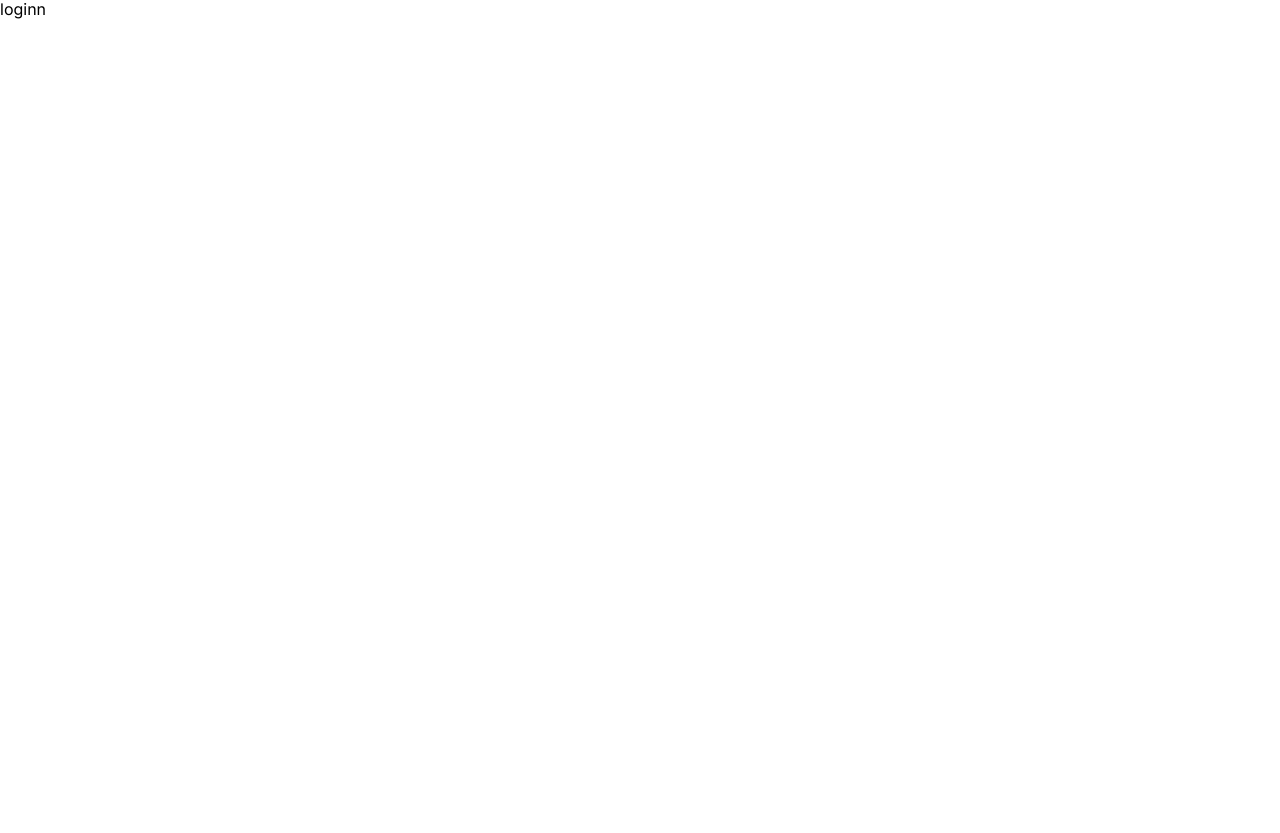
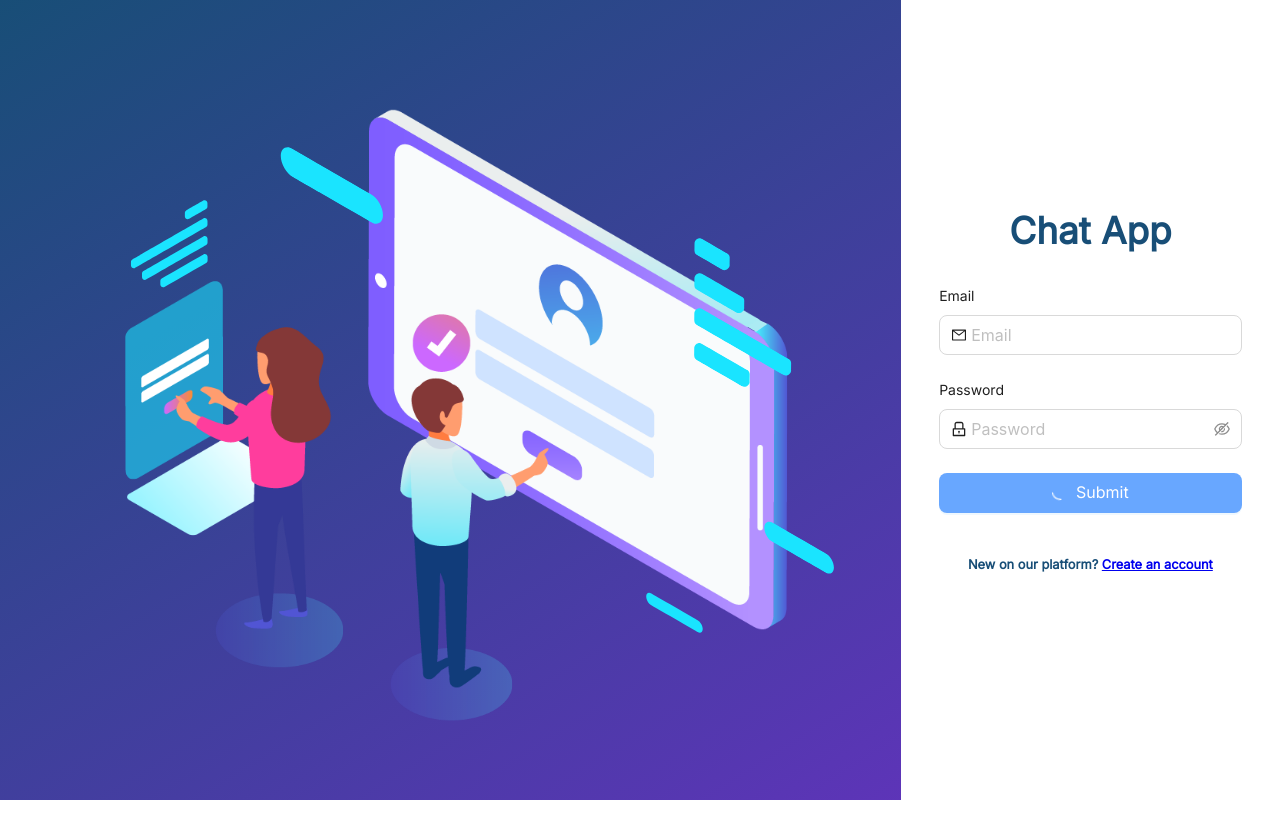
Before and after one commit to gamzenurtukel/chat-app, a React (Create React App) app: page /login in a window 1280 px wide. Before the commit the page ends 800 px from the top, so only its background shows below. Built offline with nearby package versions, Linux system fonts and the light colour scheme.

Commit message:
login form created in authentication

```diff
--- a/src/pages/Authentication/login/index.js
+++ b/src/pages/Authentication/login/index.js
@@ -1,7 +1,100 @@
-import { Fragment } from 'react';
+import './styles.scss';
+
+import { useState } from 'react';
+import { Button, Form, Input } from 'antd';
+import { AiOutlineMail } from 'react-icons/ai';
+import { LockOutlined } from '@ant-design/icons';
+import Lottie from 'lottie-react';
+import login1 from '../../../lottie/login.json';
+import { Link } from 'react-router-dom';
+import { login } from '../../../redux/slices/userSlice';
+import { auth, signInWithEmailAndPassword } from '../../../firebase';
+import { useDispatch } from 'react-redux';
 
 function Login() {
-  return <Fragment>loginn</Fragment>;
+  const [loading, setLoading] = useState([]);
+  const [formState, setFormState] = useState({ email: '', password: '' });
+
+  const dispatch = useDispatch();
+
+  const loginOnClick = () => {
+    setLoading(true);
+
+    signInWithEmailAndPassword(auth, formState.email, formState.password)
+      .then((userCredential) => {
+        dispatch(
+          login({
+            email: userCredential.user.email,
+            uid: userCredential.user.uid,
+          })
+        );
+      })
+      .catch((error) => {
+        console.log(error);
+        alert(error.message);
+      })
+      .finally(() => {
+        setLoading(false);
+      });
+  };
+
+  return (
+    <div className="login-container">
+      <div className="login-lottie">
+        <Lottie animationData={login1} speed={1} />
+      </div>
+      <div className="login-form">
+        <p className="form-title">Chat App</p>
+        <Form layout="vertical" className="form" autoComplete="off">
+          <Form.Item
+            label="Email"
+            rules={[{ required: true, message: 'Please input your email!' }]}
+          >
+            <Input
+              className="login-form-input"
+              size="large"
+              placeholder="Email"
+              prefix={<AiOutlineMail />}
+              onChange={(e) => {
+                setFormState({ ...formState, email: e.target.value });
+              }}
+            />
+          </Form.Item>
+          <Form.Item
+            label="Password"
+            rules={[{ required: true, message: 'Please input your password!' }]}
+          >
+            <Input.Password
+              className="login-form-input"
+              size="large"
+              placeholder="Password"
+              prefix={<LockOutlined className="site-form-item-icon" />}
+              onChange={(e) => {
+                setFormState({ ...formState, password: e.target.value });
+              }}
+            />
+          </Form.Item>
+          <Form.Item>
+            <Button
+              type="primary"
+              htmlType="submit"
+              className="login-form-button"
+              size="large"
+              loading={loading}
+              onClick={loginOnClick}
+            >
+              Submit
+            </Button>
+          </Form.Item>
+        </Form>
+        <p className="form-subtitle">
+          New on our platform?{' '}
+          <span>
+            <Link to="/register">Create an account</Link>
+          </span>
+        </p>
+      </div>
+    </div>
+  );
 }
-
 export default Login;
```
